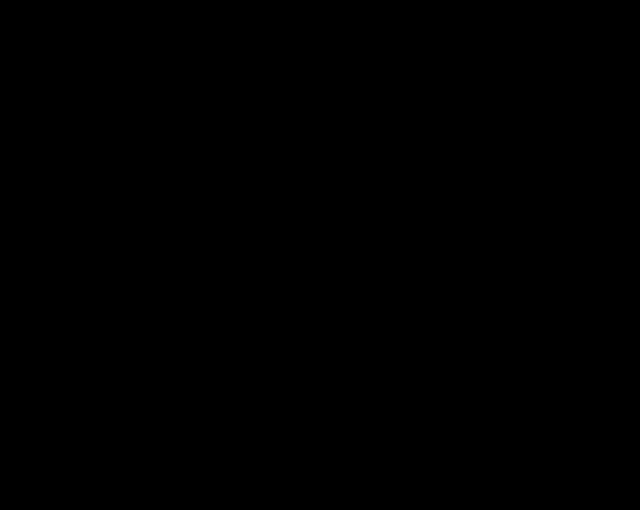
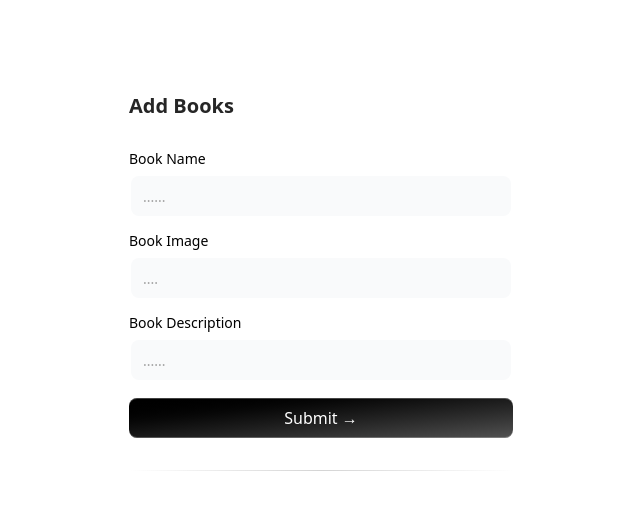
Before and after one commit to thakurharshit18/read-verse, a React (Vite) app in the folder frontend/: page /addBooks in a window 1280 px wide. Shown: the top 510 px of the page, without its empty margins (319-959 px from the left). Built offline with nearby package versions, Linux system fonts and the light colour scheme.

Commit message:
just some final checks

```diff
--- a/frontend/index.html
+++ b/frontend/index.html
@@ -8,7 +8,7 @@
     <meta name="viewport" content="width=device-width, initial-scale=1.0" />
     <title>ReadVerse</title>
   </head>
-  <body style="background-color: black;">
+  <body>
     <div id="root"></div>
     <script type="module" src="/src/main.jsx"></script>
   </body>
--- a/frontend/src/components/Navbar.jsx
+++ b/frontend/src/components/Navbar.jsx
@@ -50,20 +50,7 @@ const Navbar = () => {
               Books
               <span className="absolute -bottom-1 left-0 w-0 h-0.5 bg-emerald-600 group-hover:w-full transition-all duration-300"></span>
             </Link>
-            <Link
-              to="/categories"
-              className="text-sm font-medium text-gray-700 hover:text-emerald-600 transition-colors duration-300 relative group"
-            >
-              Categories
-              <span className="absolute -bottom-1 left-0 w-0 h-0.5 bg-emerald-600 group-hover:w-full transition-all duration-300"></span>
-            </Link>
-            <Link
-              to="/about"
-              className="text-sm font-medium text-gray-700 hover:text-emerald-600 transition-colors duration-300 relative group"
-            >
-              About
-              <span className="absolute -bottom-1 left-0 w-0 h-0.5 bg-emerald-600 group-hover:w-full transition-all duration-300"></span>
-            </Link>
+
           </nav>
 
           {/* Desktop Auth Buttons */}
--- a/frontend/src/components/ui/input.jsx
+++ b/frontend/src/components/ui/input.jsx
@@ -1,6 +1,6 @@
 "use client";;
 import * as React from "react";
-import { cn } from "@/lib/utils";
+import { cn } from "../../lib/utils";
 import { useMotionTemplate, useMotionValue, motion } from "motion/react";
 
 const Input = React.forwardRef(({ className, type, ...props }, ref) => {
--- a/frontend/src/components/ui/label.jsx
+++ b/frontend/src/components/ui/label.jsx
@@ -2,7 +2,7 @@
 import * as React from "react";
 import * as LabelPrimitive from "@radix-ui/react-label";
 
-import { cn } from "@/lib/utils";
+import { cn } from "../../lib/utils";
 
 const Label = React.forwardRef(({ className, ...props }, ref) => (
   <LabelPrimitive.Root
--- a/frontend/src/pages/Addbook.jsx
+++ b/frontend/src/pages/Addbook.jsx
@@ -1,10 +1,100 @@
-import React from 'react'
+"use client";
+import React, { useState } from "react";
+import { Label } from "../components/ui/label";
+import { Input } from "../components/ui/input";
+import { cn } from "../lib/utils";
+import axios from "axios";
 
-const Addbook = () => {
+
+export  default function SignupFormDemo() {
+  const handleSubmit= (e)=>{
+    e.preventDefault();
+    try {
+
+      const res = axios.post("http://localhost:5000/api/products",{
+        productName,
+        productImage,
+        productDescription
+      });
+      setsuccess(true);
+      setProductDescription("");
+      setProductImage("");
+      setProductName("");
+
+    } catch (error) {
+      setsuccess(false);
+      console.error("there was a error in sending the request",error);
+    }
+  }
+const [success,setsuccess]=useState(null);
+const [productName,setProductName]=useState("");
+const [productDescription,setProductDescription] = useState("");
+const [productImage,setProductImage]=useState("");
   return (
-    <div className='text-white
-    '> </div>
-  )
+  <div className="relative top-15">
+    <div className="shadow-input mx-auto w-full max-w-md rounded-none bg-white p-4 md:rounded-2xl md:p-8 dark:bg-black">
+      <h2 className="text-xl font-bold text-neutral-800 dark:text-neutral-200 ">
+        Add Books
+      </h2>
+      {success !== null && (
+  success
+    ? <p className="font-extralight">Success</p>
+    : <p className="font-extralight">Error</p>
+)}
+
+      <form className="my-8" >
+        <div
+          className="mb-4 flex flex-col space-y-2 md:flex-row md:space-y-0 md:space-x-2">
+          <LabelInputContainer>
+            <Label >Book Name</Label>
+            <Input  placeholder="......" type="text"  value={productName} onChange={(e)=>setProductName(e.target.value)}     />
+          </LabelInputContainer>
+
+        </div>
+        <LabelInputContainer className="mb-4">
+          <Label >Book Image</Label>
+          <Input  placeholder="...." type="text" value={productImage} onChange={(e)=>setProductImage(e.target.value)} />
+        </LabelInputContainer>
+        <LabelInputContainer className="mb-4">
+          <Label>Book Description</Label>
+          <Input id="text" type="text" value={productDescription} onChange={(e)=>setProductDescription(e.target.value)} placeholder="......"/>
+        </LabelInputContainer>
+        <button
+        onClick={handleSubmit}
+          className="group/btn relative block h-10 w-full rounded-md bg-gradient-to-br from-black to-neutral-600 font-medium text-white shadow-[0px_1px_0px_0px_#ffffff40_inset,0px_-1px_0px_0px_#ffffff40_inset] dark:bg-zinc-800 dark:from-zinc-900 dark:to-zinc-900 dark:shadow-[0px_1px_0px_0px_#27272a_inset,0px_-1px_0px_0px_#27272a_inset]"
+          type="submit">
+          Submit  &rarr;
+          <BottomGradient />
+        </button>
+
+        <div
+          className="my-8 h-[1px] w-full bg-gradient-to-r from-transparent via-neutral-300 to-transparent dark:via-neutral-700" />
+
+
+      </form>
+    </div>
+  </div>
+  );
 }
 
-export default Addbook
+const BottomGradient = () => {
+  return (
+    <>
+      <span
+        className="absolute inset-x-0 -bottom-px block h-px w-full bg-gradient-to-r from-transparent via-cyan-500 to-transparent opacity-0 transition duration-500 group-hover/btn:opacity-100" />
+      <span
+        className="absolute inset-x-10 -bottom-px mx-auto block h-px w-1/2 bg-gradient-to-r from-transparent via-indigo-500 to-transparent opacity-0 blur-sm transition duration-500 group-hover/btn:opacity-100" />
+    </>
+  );
+};
+
+const LabelInputContainer = ({
+  children,
+  className
+}) => {
+  return (
+    <div className={cn("flex w-full flex-col space-y-2", className)}>
+      {children}
+    </div>
+  );
+};
--- a/frontend/src/pages/BookDetails.jsx
+++ b/frontend/src/pages/BookDetails.jsx
@@ -1,43 +1,67 @@
-import axios from 'axios';
-import React from 'react'
-import { useEffect } from 'react';
-import { useState } from 'react'
-import { useParams } from 'react-router-dom';
+import axios from "axios";
+import React, { useEffect, useState } from "react";
+import { useParams } from "react-router-dom";
 import { PixelImage } from "../components/magicui/pixel-image";
 
+const BookDetails = () => {
+  const [book, setBook] = useState(null);
+  const [loading, setLoading] = useState(false);
+  const { id } = useParams();
 
-const BookDetails = () => {
-  const [Book,SetBooks]=useState(null);
-  const [loading,setLoading]=useState(false);
-  const {id} = useParams();
-useEffect(()=>{
-const fetchBook = async()=>{
-    try {
+  useEffect(() => {
+    const fetchBook = async () => {
+      try {
         setLoading(true);
         const res = await axios.get(`http://localhost:5000/api/products/${id}`);
-        SetBooks(res.data.product);
+        setBook(res.data.product);
+      } catch (error) {
+        console.error("There was an error in finding the book", error);
+      } finally {
         setLoading(false);
-    } catch (error) {
-        console.error("there was a error in finding the books");
-    }
-}
-fetchBook();
+      }
+    };
+    fetchBook();
+  }, [id]);
 
-},[]);
-if(loading)return<div>Loading...</div>;
-if(!Book)return<div>No Books Found</div>;
+  if (loading)
+    return (
+      <div className="flex items-center justify-center h-screen text-lg">
+        Loading...
+      </div>
+    );
 
+  if (!book)
+    return (
+      <div className="flex items-center justify-center h-screen text-lg">
+        No Book Found
+      </div>
+    );
 
+  return (
+    <div className="bg-white min-h-screen flex items-center justify-center px-6 py-12">
+      <div className="max-w-6xl w-full grid grid-cols-1 md:grid-cols-2 gap-12 items-center">
+        {/* Left Side - Large Image */}
+        <div className="flex justify-center">
+          <PixelImage
+            src={book.productImage}
+            customGrid={{ rows: 4, cols: 6 }}
+            grayscaleAnimation
+            className="w-full max-w-md rounded-lg shadow-lg"
+          />
+        </div>
 
-    return (
-    <div className='bg-black'>
-     <PixelImage  src={Book.productImage}
-      customGrid={{ rows: 4, cols: 6 }}
-      grayscaleAnimation/>
-        <h1>{Book.productDescription}</h1>
+        {/* Right Side - Text Content */}
+        <div>
+          <h1 className="text-4xl md:text-5xl font-bold text-gray-900 mb-6">
+            {book.productName}
+          </h1>
+          <p className="text-lg text-gray-600 leading-relaxed">
+            {book.productDescription}
+          </p>
+        </div>
+      </div>
     </div>
+  );
+};
 
-  )
-}
-
-export default BookDetails
+export default BookDetails;
--- a/frontend/src/pages/Login.jsx
+++ b/frontend/src/pages/Login.jsx
@@ -1,6 +1,7 @@
 import React, { useState } from 'react';
 import axios from 'axios';
 import { Link, useNavigate } from 'react-router-dom';
+
 
 const Login = () => {
   const [name, setName] = useState('');
--- a/frontend/src/pages/Products.jsx
+++ b/frontend/src/pages/Products.jsx
@@ -42,8 +42,9 @@ const handleBooks = async()=>{
 
   return (
   <>
-  <h1 className="text-center text-6xl text-white">Books </h1>
-  <div className="flex justify-end  font-semibold">
+  <h1 className="text-center text-6xl text-black font-light pt-5">Books </h1>
+  <div className="flex justify-end  p-10 font-semibold">
+
     <RainbowButton onClick={handleBooks}>Add Books</RainbowButton>
   </div>
   <div className="grid grid-cols-1 sm:grid-cols-2 lg:grid-cols-4 gap-8 p-6">
```
Also changed, not shown: 2 other files (tests, documents, lock files or other folders).
